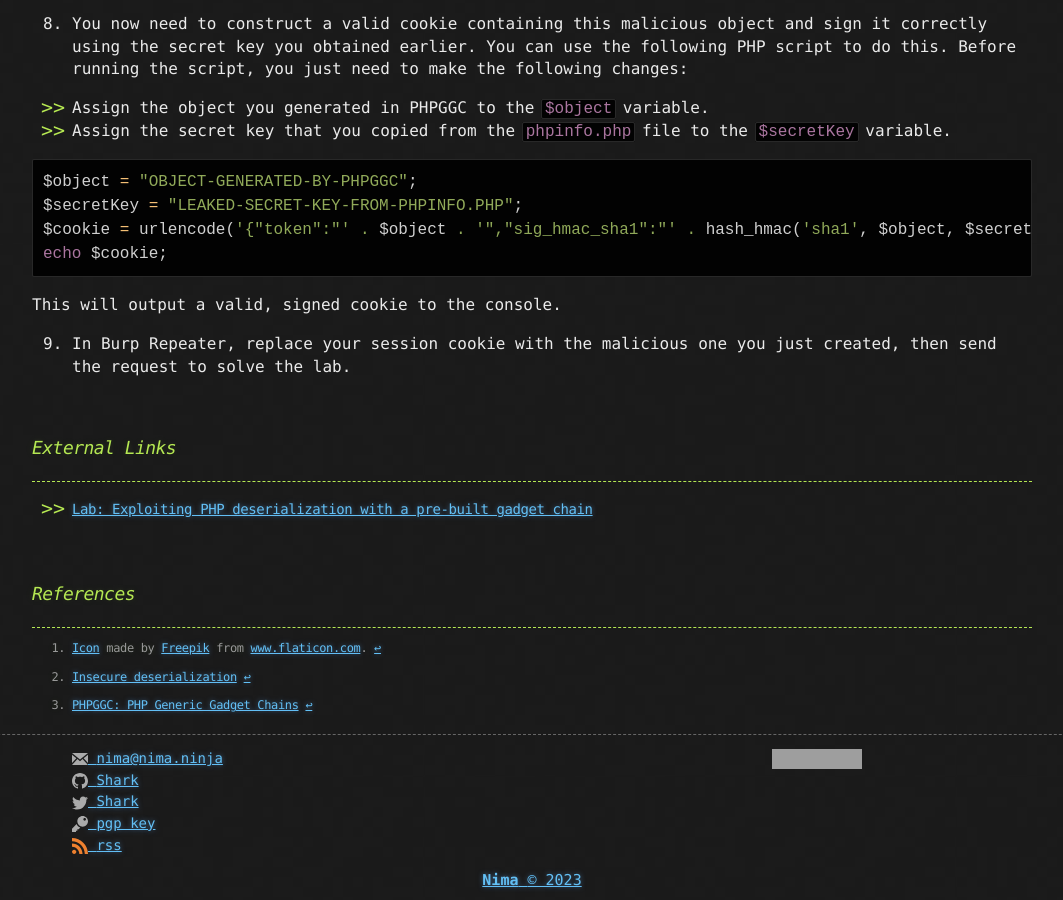
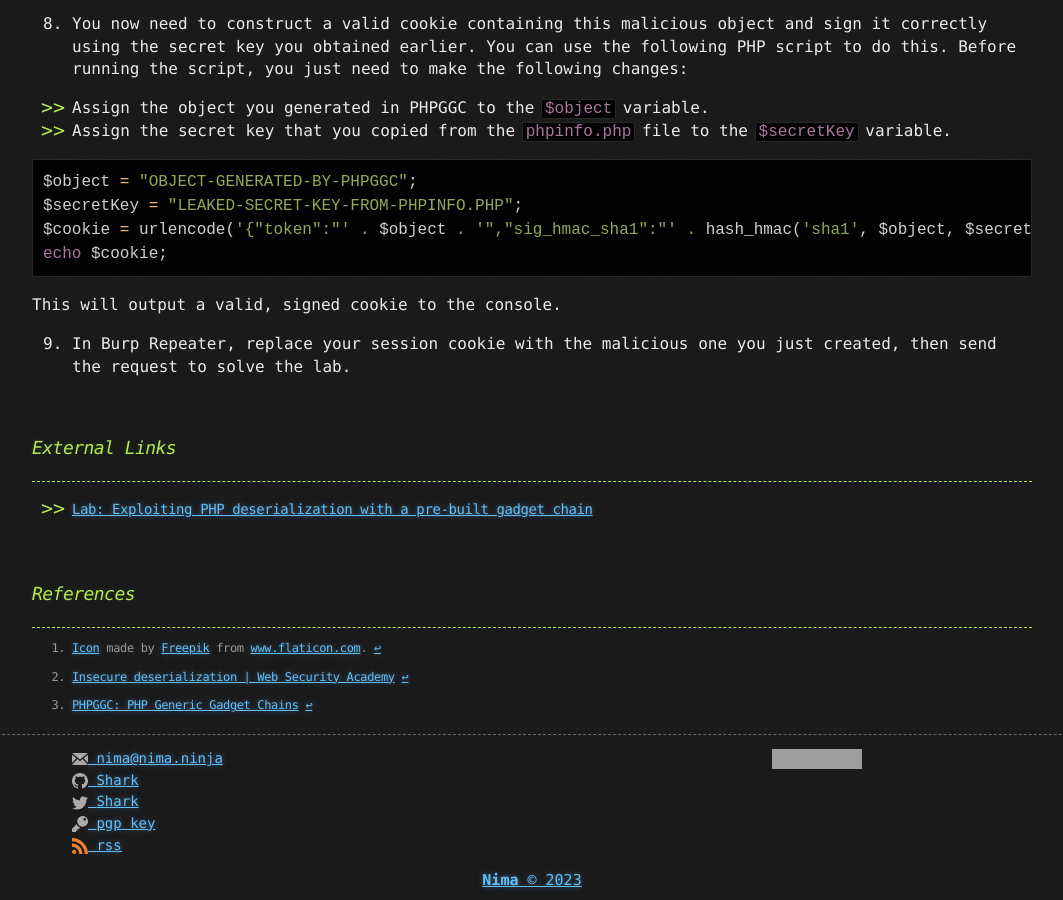
Before and after one commit to CamoCatX/camocatx.github.io, a Jekyll site: the page built from blog/_posts/2022-08-11-exploiting-php-deserialization-with-a-pre-built-gadget-chain.md, in a window 1280 px wide and 900 px high, scrolled down 5076 px. Shown: the whole window, without its empty margins (108-1171 px from the left). Built offline with Jekyll 4.4.1, drawn with Linux system fonts in a browser that asks for light colours; grey boxes are pictures that could not be loaded.

Commit message:
Edit references of some posts

```diff
--- a/blog/_posts/2022-08-11-exploiting-php-deserialization-with-a-pre-built-gadget-chain.md
+++ b/blog/_posts/2022-08-11-exploiting-php-deserialization-with-a-pre-built-gadget-chain.md
@@ -191,5 +191,5 @@ This will output a valid, signed cookie to the console.
 ### _References_
 * * *
 [^1]: [Icon](https://www.flaticon.com/premium-icon/supply-chain_5074671) made by [Freepik](https://www.flaticon.com/authors/freepik) from [www.flaticon.com](https://www.flaticon.com).
-[^2]: [Insecure deserialization](https://portswigger.net/web-security/deserialization)
+[^2]: [Insecure deserialization \| Web Security Academy](https://portswigger.net/web-security/deserialization)
 [^3]: [PHPGGC: PHP Generic Gadget Chains](https://github.com/ambionics/phpggc)
```
Also changed, not shown: blog/_posts/2023-01-18-expert-lab-developing-a-custom-gadget-chain-for-php-deserialization.md (+1 -1 lines).
